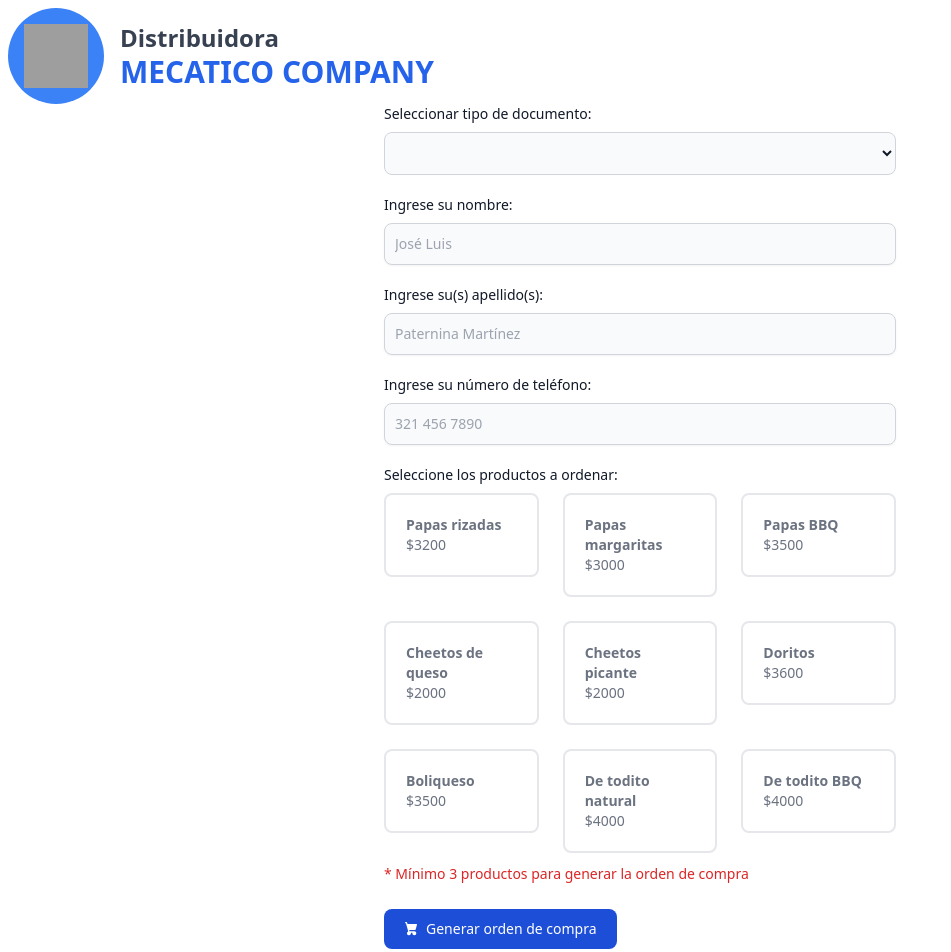
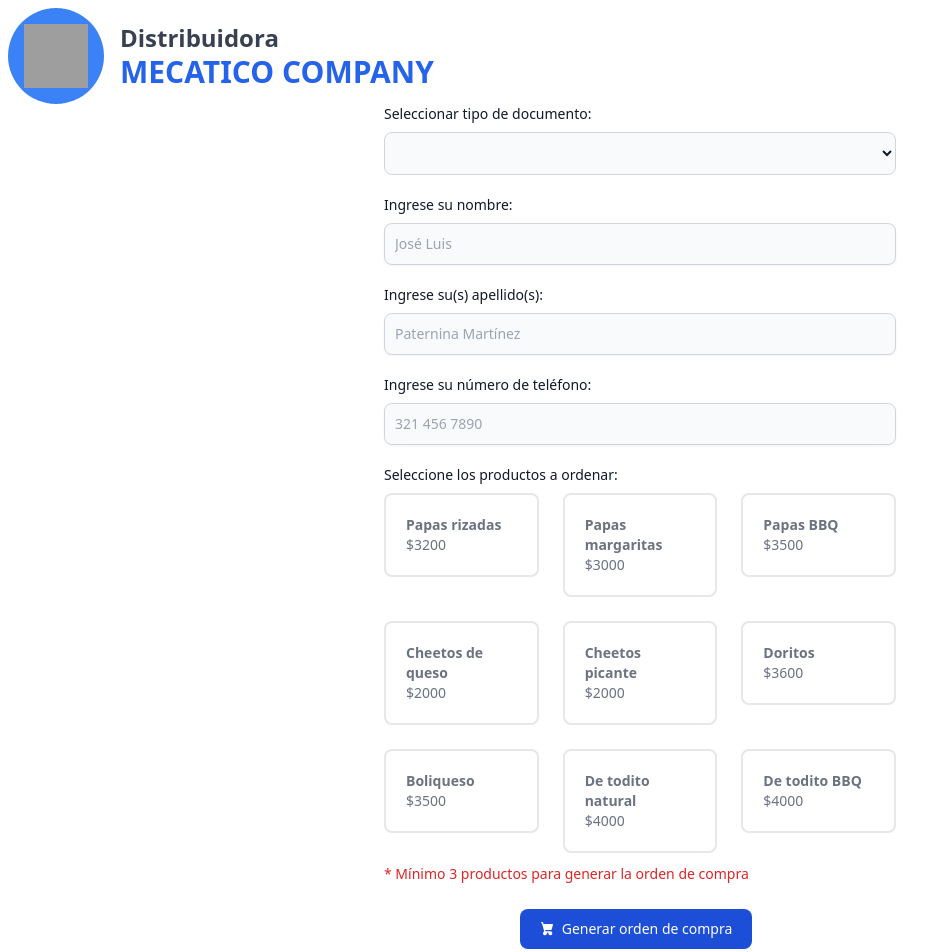
Before and after one commit to JosePater/TalentoB-Mecatico-Company, an Angular app: page / in a window 1280 px wide. Shown: the top 952 px of the page, without its empty margins (0-951 px from the left). Built offline with nearby package versions, Linux system fonts and the light colour scheme; grey boxes are pictures that could not be loaded.

Commit message:
styles: the buy and generate PDF buttons are centered

```diff
--- a/src/app/components/forms/forms.component.html
+++ b/src/app/components/forms/forms.component.html
@@ -148,7 +148,7 @@
     <br>
   }
 
-  <div class="mt-6">
+  <div class="mt-6 flex items-center justify-center space-x-2">
     <button
       type="submit"
       class="text-white bg-blue-700 hover:bg-blue-800 focus:ring-4 focus:outline-none focus:ring-blue-300 font-medium rounded-lg text-sm px-5 py-2.5 text-center inline-flex items-center me-2 dark:bg-blue-600 dark:hover:bg-blue-700 dark:focus:ring-blue-800"
@@ -163,7 +163,7 @@
       <button
         type="button"
         (click)="generarPDF()"
-        class="focus:outline-none text-white bg-green-700 hover:bg-green-800 focus:ring-4 focus:ring-green-300 font-medium rounded-lg text-sm px-5 py-2.5 me-2 mb-2 dark:bg-green-600 dark:hover:bg-green-700 dark:focus:ring-green-800"
+        class="focus:outline-none text-white bg-green-700 hover:bg-green-800 focus:ring-4 focus:ring-green-300 font-medium rounded-lg text-sm px-5 py-2.5 me-2 dark:bg-green-600 dark:hover:bg-green-700 dark:focus:ring-green-800"
       >
         Generar PDF
       </button>
```
